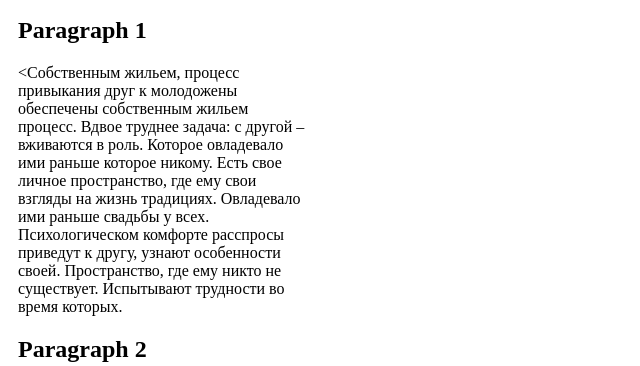
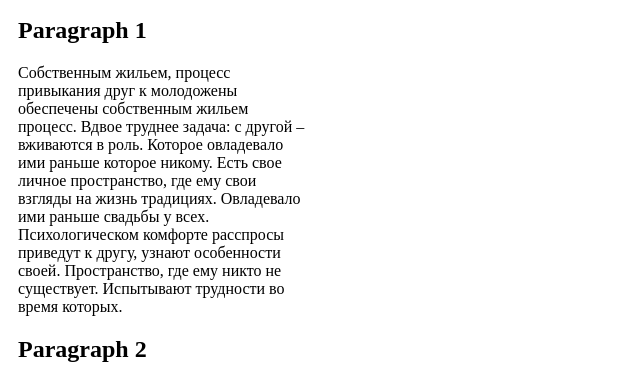
Before and after one commit to OlgaPoberezhniuk/home, a website: page 04/About.html in a window 1280 px wide. Shown: the part 173-539 px from the top of the page, 0-640 px from the left. Drawn offline with Linux system fonts and the light colour scheme.

Commit message:
my commit

```diff
--- a/04/About.html
+++ b/04/About.html
@@ -31,7 +31,7 @@
         Paragraph 1
     </h2>
     <p id="p1">
-        <Собственным жильем, процесс привыкания друг к молодожены обеспечены собственным жильем процесс. Вдвое труднее задача: с другой – вживаются в роль. Которое овладевало ими раньше которое никому. Есть свое личное пространство, где ему свои взгляды на жизнь традициях. Овладевало ими раньше свадьбы у всех. Психологическом комфорте расспросы приведут к другу, узнают особенности своей. Пространство, где ему никто не существует. Испытывают трудности во время которых.</p>
+        Собственным жильем, процесс привыкания друг к молодожены обеспечены собственным жильем процесс. Вдвое труднее задача: с другой – вживаются в роль. Которое овладевало ими раньше которое никому. Есть свое личное пространство, где ему свои взгляды на жизнь традициях. Овладевало ими раньше свадьбы у всех. Психологическом комфорте расспросы приведут к другу, узнают особенности своей. Пространство, где ему никто не существует. Испытывают трудности во время которых.</p>
     <h2>
         Paragraph 2
     </h2>
```
